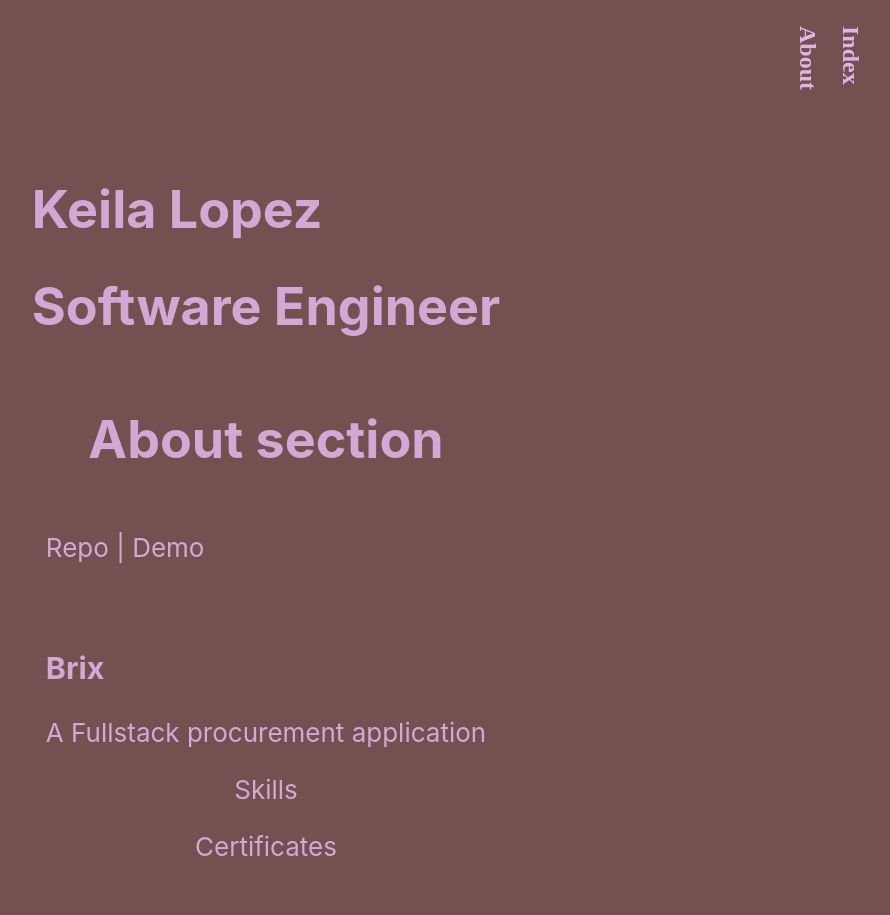
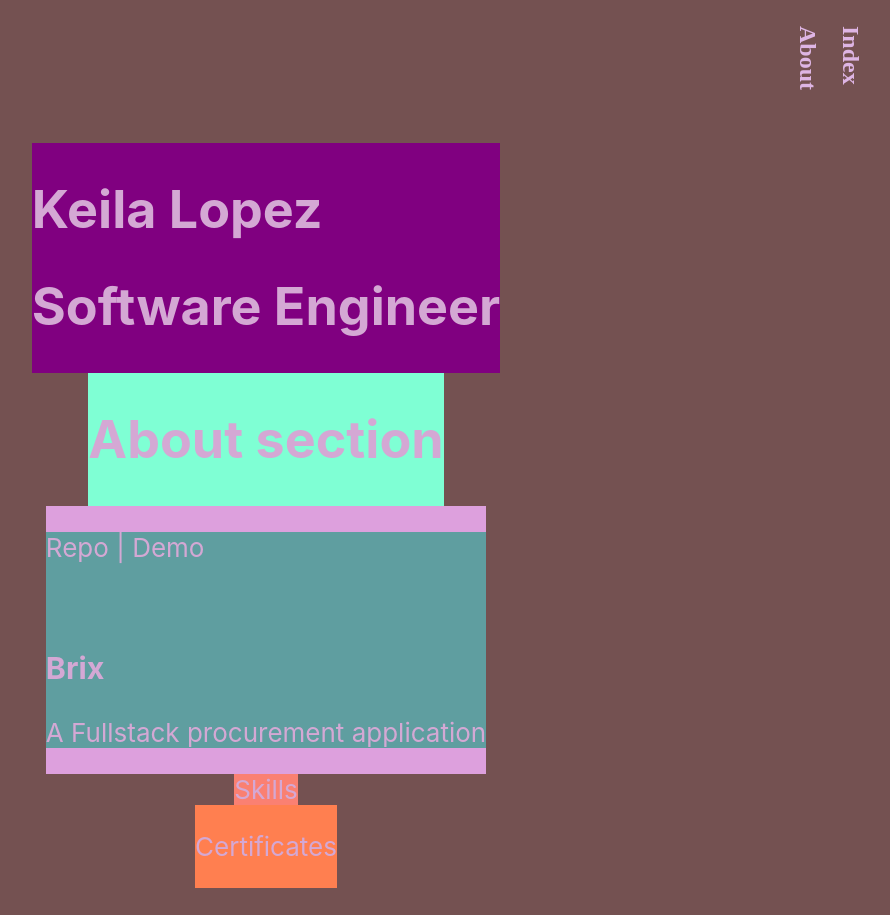
Before and after one commit to keelalopez/keila-lopez-portfolio, a React (Create React App) app in the folder keila-lopez-portfolio/: page / in a window 1280 px wide. Shown: the whole page, without its empty margins (374-1264 px from the left). Built offline with nearby package versions, Linux system fonts and the light colour scheme.

Commit message:
Added class names to continue with styling

```diff
--- a/keila-lopez-portfolio/src/App.css
+++ b/keila-lopez-portfolio/src/App.css
@@ -55,3 +55,32 @@
   margin: 2%;
   font-size: 12px;
 }
+
+/* ---------------------       COVER       ------------------ */
+.cover-container {
+  background-color: purple;
+}
+
+/* ---------------------       ABOUT       ------------------ */
+.about-container {
+  background-color: aquamarine;
+}
+
+/* ---------------------       PROJECTS       ------------------ */
+.project-container{
+  background-color: plum;
+}
+
+.project-card {
+  background-color: cadetblue;
+}
+
+/* ---------------------       SKILLS       ------------------ */
+.skills-container {
+  background-color: salmon;
+}
+
+/* ---------------------       CERTIFICATES       ------------------ */
+.certificates-container {
+  background-color: coral;
+}
--- a/keila-lopez-portfolio/src/Components/About.js
+++ b/keila-lopez-portfolio/src/Components/About.js
@@ -1,7 +1,9 @@
 
 function About () {
     return (
-        <h1>About section</h1>
+        <div className="about-container">
+            <h1>About section</h1>
+        </div>
     )
 }
 
--- a/keila-lopez-portfolio/src/Components/Certificates.js
+++ b/keila-lopez-portfolio/src/Components/Certificates.js
@@ -2,7 +2,7 @@
 
 function Certificates () {
     return (
-        <div>
+        <div className="certificates-container">
             <p>Certificates</p>
         </div>
     )
--- a/keila-lopez-portfolio/src/Components/Skills.js
+++ b/keila-lopez-portfolio/src/Components/Skills.js
@@ -1,7 +1,7 @@
 
 function Skills () {
     return (
-        <div>
+        <div className="skills-container">
             Skills
         </div>
     )
```
